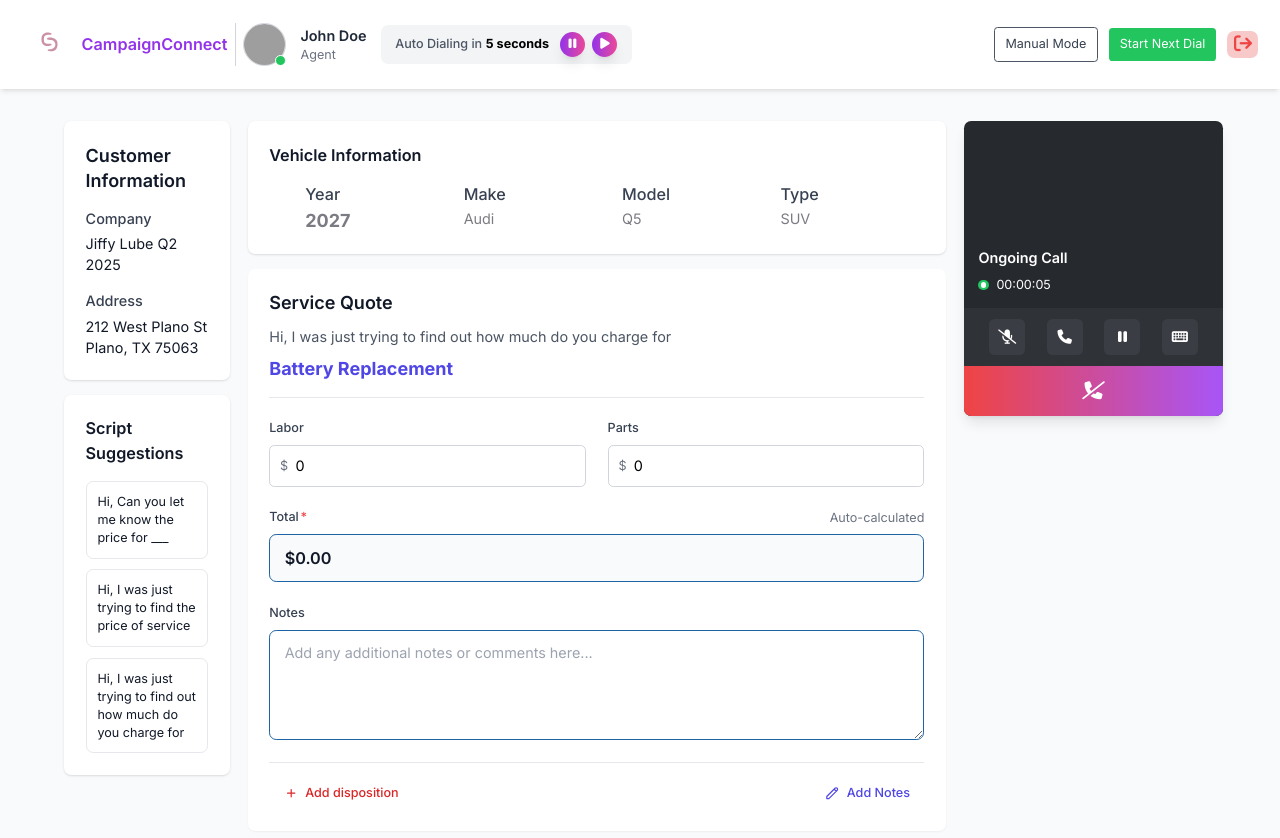
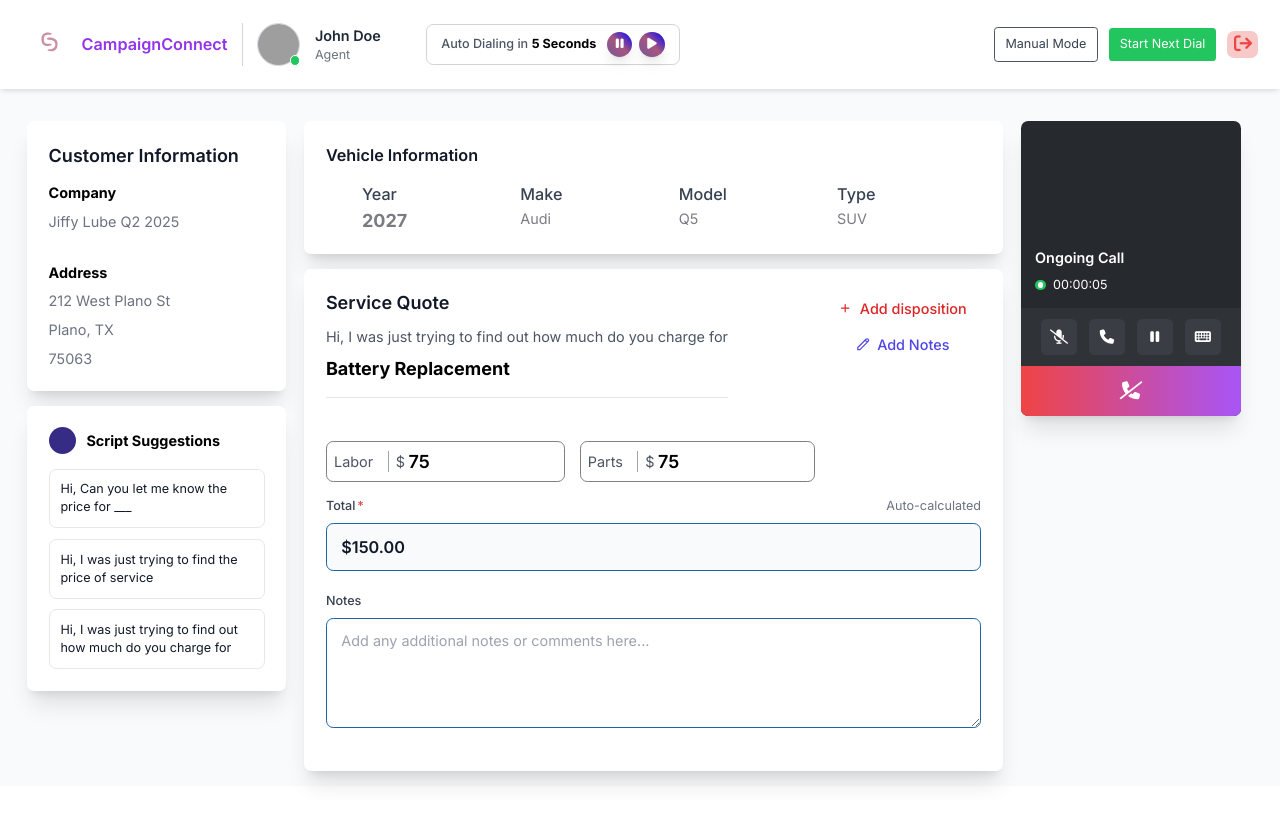
Before and after one commit to RK-GitaIT/campaign_connect_app, a Next.js app: page / in a window 1280 px wide. Shown: the top 838 px of the page. After the commit the page ends 800 px from the top, so only its background shows below. Built offline with nearby package versions, Linux system fonts and the light colour scheme; grey boxes are pictures that could not be loaded.

Commit message:
UI Fixes

```diff
--- a/src/app/page.tsx
+++ b/src/app/page.tsx
@@ -14,21 +14,21 @@ export default function Home() {
 <CampaignProvider>
   <div className="min-h-screen bg-[#F9FAFB]">
     <Header />
-    <main className="container mx-auto py-4">
-      <div className="flex flex-col md:flex-row gap-5">
-        <div className="w-full md:w-2/3 lg:w-[400px]">
+    <main className="py-4">
+  <div className="flex flex-col md:flex-row gap-5 justify-center  ml-[30px]">
+    <div className="w-full md:w-[25%] lg:w-[25%]">
       <CustomerInfo />
       <div className="mt-4">
         <ScriptSuggestions />
       </div>
     </div>
 
-        <div className="flex-1 max-w-[800px]">
+    <div className="flex-1 md:w-[67%] lg:w-[67%]">
       <VehicleInfo />
       <ServiceInfo />
     </div>
 
-        <div className="w-full md:w-1/3 lg:w-[280px]">
+    <div className="w-full md:w-[25%] lg:w-[25%]">
       <OngoingCall />
     </div>
   </div>
--- a/src/components/CustomerInfo.tsx
+++ b/src/components/CustomerInfo.tsx
@@ -10,19 +10,28 @@ export default function CustomerInfo() {
 
   return (
 
-    <div className="bg-white rounded-lg shadow p-4 md:p-6 mb-4">
+    <div className=" bg-white rounded-lg shadow-xl p-4 md:p-6 mb-4 items-center">
       <h2 className="text-lg md:text-xl font-semibold text-gray-900 mb-4">Customer Information</h2>
-      <div className="space-y-4">
+      <div className="space-y-8">
         <div>
-          <label className="block text-sm md:text-base font-medium text-gray-700">Company</label>
-          <p className="mt-1 text-sm md:text-base text-gray-900">{currentCall.customerInfo.company}</p>
+          <label className="font-bold">Company</label>
+          <p className="text-gray-500 font-norma mt-2">{currentCall.customerInfo.company}</p>
         </div>
         <div>
-          <label className="block text-sm md:text-base font-medium text-gray-700">Address</label>
-          <p className="mt-1 text-sm md:text-base text-gray-900">
-            {currentCall.customerInfo.address.street}<br />
-            {currentCall.customerInfo.address.city}, {currentCall.customerInfo.address.state} {currentCall.customerInfo.address.zipCode}
-          </p>
+          <label className="font-bold">Address</label>
+          <ul className="text-gray-500 font-normal list-none space-y-2 mt-2">
+            {currentCall?.customerInfo?.address?.street && (
+              <li>{currentCall.customerInfo.address.street}</li>
+            )}
+            {currentCall?.customerInfo?.address?.city && currentCall?.customerInfo?.address?.state && (
+              <li>
+                {currentCall.customerInfo.address.city}, {currentCall.customerInfo.address.state}
+              </li>
+            )}
+            {currentCall?.customerInfo?.address?.zipCode && (
+              <li>{currentCall.customerInfo.address.zipCode}</li>
+            )}
+          </ul>
         </div>
       </div>
     </div>
--- a/src/components/Header.tsx
+++ b/src/components/Header.tsx
@@ -21,7 +21,7 @@ export default function Header() {
     <div className="flex flex-col md:flex-row items-center justify-between bg-white shadow-md p-4 mb-5 pl-6 pr-6">
 
       {/* Left Section */}
-      <div className="flex items-center space-x-2 mb-4 md:mb-0">
+      <div className="flex items-center space-x-4 mb-4 md:mb-0">
         <div className="flex items-center">
           {/* SVG Logo */}
           <svg
@@ -68,18 +68,16 @@ export default function Header() {
       </div>
 
       {/* Auto Dialing Section */}
-      <div className="flex items-center rounded-lg px-4 py-2 text-gray-600 text-sm font-medium bg-gray-100 mb-4 md:mb-0 md:ml-4">
-        <span>Auto Dialing in</span>
-        <span className="font-bold ml-1 text-black">{autoDialCountdown} seconds</span>
-
-<button className="ml-3 w-7 h-7 flex items-center justify-center rounded-full text-white shadow-lg bg-gradient-to-r from-purple-600 to-pink-500 hover:scale-110 transition-transform duration-300">
-    <i className="fas fa-pause"></i>
-</button>
-
-<button className="ml-2 w-7 h-7 flex items-center justify-center rounded-full text-white shadow-lg bg-gradient-to-r from-purple-600 to-pink-500 hover:scale-110 transition-transform duration-300">
-    <i className="fas fa-play"></i>
-</button>
-      </div>
+      <div className="flex items-center rounded-lg px-4 py-2 text-gray-600 text-sm font-medium auto-dial mb-4 md:mb-0 md:ml-[50px]">
+          <span>Auto Dialing in</span>
+          <span className="font-bold ml-1 text-black">{autoDialCountdown} Seconds</span>
+          <button className="ml-3 w-7 h-7 flex items-center justify-center rounded-full text-white shadow-lg pause-play  hover-effect">
+            <i className="fas fa-pause"></i>
+          </button>
+          <button className="ml-2 w-7 h-7 flex items-center justify-center rounded-full text-white shadow-lg pause-play  hover-effect">
+            <i className="fas fa-play "></i>
+          </button>
+        </div>
 
       {/* Right Section (Buttons) */}
       <div className="flex items-center space-x-3 justify-between md:ml-auto">
--- a/src/components/OngoingCall.tsx
+++ b/src/components/OngoingCall.tsx
@@ -47,7 +47,7 @@ export default function OngoingCall() {
   };
 
   return (
-    <div className="w-72 bg-[#26292E] rounded-lg shadow-lg overflow-hidden">
+    <div className="w-[85%] bg-[#26292E] rounded-lg shadow-xl overflow-hidden">
       {/*
         TOP SECTION:
         Large dark area for "Ongoing Call" label,
--- a/src/components/ScriptSuggestions.tsx
+++ b/src/components/ScriptSuggestions.tsx
@@ -9,8 +9,12 @@ export default function ScriptSuggestions() {
   if (!currentCall) return null;
 
   return (
-    <div className="bg-white rounded-lg shadow p-4 md:p-6">
-    <h2 className="text-lg font-semibold text-gray-900 mb-4">Script Suggestions</h2>
+    <div className="bg-white rounded-lg shadow-xl p-4 md:p-6">
+    <div className="flex items-center space-x-3 mb-4">
+      <span className="bg-[#362b85] h-[30px] w-[30px] rounded-full flex"></span>
+      <h2 className="font-bold">Script Suggestions</h2>
+    </div>
+
     <div className="space-y-3">
       {currentCall.scriptSuggestions.map((suggestion) => (
         <button
--- a/src/components/ServiceInfo.tsx
+++ b/src/components/ServiceInfo.tsx
@@ -5,8 +5,8 @@ import { useCampaign } from '../context/CampaignContext';
 
 export default function ServiceInfo() {
   const { currentCall, updateCallInfo } = useCampaign();
-  const [labor, setLabor] = useState(currentCall?.serviceInfo.labor || 0);
-  const [parts, setParts] = useState(currentCall?.serviceInfo.parts || 0);
+  const [labor, setLabor] = useState(currentCall?.serviceInfo.labor || 75);
+  const [parts, setParts] = useState(currentCall?.serviceInfo.parts || 75);
   const [notes, setNotes] = useState(currentCall?.serviceInfo.notes || '');
 
   useEffect(() => {
@@ -26,52 +26,55 @@ export default function ServiceInfo() {
   if (!currentCall) return null;
 
   return (
-    <div className="bg-white rounded-lg shadow-sm p-6 mt-4">
+    <div className="bg-white rounded-lg shadow-xl p-6 mt-4">
+      <div className='flex justify-between'>
           <div className="mb-6 border-b pb-4">
             <h2 className="text-xl font-semibold text-gray-900 mb-3">Service Quote</h2>
             <p className="text-[16px] text-gray-600">
               Hi, I was just trying to find out how much do you charge for
             </p>
-        <h3 className="text-[20px] font-bold text-indigo-600 mt-2">
+            <h3 className="text-[20px] font-bold  mt-2">
               {currentCall.service}
             </h3>
           </div>
-
-      <div className="grid grid-cols-2 gap-6 mb-6">
-    <div>
-        <label className="block text-[14px] font-medium text-gray-700 mb-2">
-            Labor
-        </label>
-        <div className="relative">
-            <div className="absolute inset-y-0 left-0 pl-3 flex items-center pointer-events-none">
-                <span className="text-gray-500 text-[14px]">$</span>
-            </div>
-            <input
-                type="text"
-                value={labor}
-                onChange={(e) => setLabor(Number(e.target.value))}
-                className="block w-full pl-7 pr-3 py-2.5 border-2 border-gray-300 rounded-md  focus:border-[#1e64a4] focus:outline-none text-[16px]"
-                placeholder="75"
-            />
+          <div className="flex flex-col items-center">
+        <button className="inline-flex items-center px-4 py-2 text-md font-medium text-red-600 hover:scale-110 transition-transform duration-300">
+          <svg className="w-4 h-4 mr-2" fill="none" stroke="currentColor" viewBox="0 0 24 24">
+            <path strokeLinecap="round" strokeLinejoin="round" strokeWidth="2" d="M12 6v6m0 0v6m0-6h6m-6 0H6" />
+          </svg>
+          Add disposition
+        </button>
+        <button className="inline-flex items-center px-4 py-2 text-md font-medium text-indigo-600 hover:scale-110 transition-transform duration-300">
+          <svg className="w-4 h-4 mr-2" fill="none" stroke="currentColor" viewBox="0 0 24 24">
+            <path strokeLinecap="round" strokeLinejoin="round" strokeWidth="2" d="M15.232 5.232l3.536 3.536m-2.036-5.036a2.5 2.5 0 113.536 3.536L6.5 21.036H3v-3.572L16.732 3.732z" />
+          </svg>
+          Add Notes
+        </button>
       </div>
       </div>
 
-    <div>
-        <label className="block text-[14px] font-medium text-gray-700 mb-2">
-            Parts
-        </label>
-        <div className="relative">
-            <div className="absolute inset-y-0 left-0 pl-3 flex items-center pointer-events-none">
-                <span className="text-gray-500 text-[14px]">$</span>
+      <div className="flex space-x-4 mb-4 mt-6">
+
+                <div className="flex items-center border p-2 rounded-lg labor-input">
+                    <label className="mr-2 text-gray-600">Labor</label>
+                    <div className="h-6 w-[1px] bg-gray-400 mx-2"></div>
+                    <span className="mr-1 text-gray-600">$</span>
+                    <input type="text"
+                      value={labor}
+                      onChange={(e) => setLabor(Number(e.target.value))}
+                    className="w-full md:w-[165px] border-none focus:outline-none font-semibold text-xl"/>
                 </div>
-            <input
-                type="text"
+
+
+                <div className="flex items-center border p-2 rounded-lg labor-input" >
+                    <label className="mr-2 text-gray-600">Parts</label>
+
+                    <div className="h-6 w-[1px] bg-gray-400 mx-2"></div>
+                    <span className="mr-1 text-gray-600">$</span>
+                    <input type="text"
                     value={parts}
                     onChange={(e) => setParts(Number(e.target.value))}
-                className="block w-full pl-7 pr-3 py-2.5 border-2 border-gray-300 rounded-md   focus:border-[#1e64a4] focus:outline-none text-[16px] "
-                placeholder="75"
-            />
-        </div>
+                    className="w-full md:w-[165px] border-none focus:outline-none font-semibold text-xl" />
                 </div>
             </div>
 
@@ -103,20 +106,7 @@ export default function ServiceInfo() {
     />
 </div>
 
-      <div className="flex justify-between items-center pt-4 border-t">
-        <button className="inline-flex items-center px-4 py-2 text-sm font-medium text-red-600 hover:text-red-700 focus:outline-none focus:ring-2 focus:ring-offset-2 focus:ring-red-500">
-          <svg className="w-4 h-4 mr-2" fill="none" stroke="currentColor" viewBox="0 0 24 24">
-            <path strokeLinecap="round" strokeLinejoin="round" strokeWidth="2" d="M12 6v6m0 0v6m0-6h6m-6 0H6" />
-          </svg>
-          Add disposition
-        </button>
-        <button className="inline-flex items-center px-4 py-2 text-sm font-medium text-indigo-600 hover:text-indigo-700 focus:outline-none focus:ring-2 focus:ring-offset-2 focus:ring-indigo-500">
-          <svg className="w-4 h-4 mr-2" fill="none" stroke="currentColor" viewBox="0 0 24 24">
-            <path strokeLinecap="round" strokeLinejoin="round" strokeWidth="2" d="M15.232 5.232l3.536 3.536m-2.036-5.036a2.5 2.5 0 113.536 3.536L6.5 21.036H3v-3.572L16.732 3.732z" />
-          </svg>
-          Add Notes
-        </button>
-      </div>
+
     </div>
   );
 }
--- a/src/components/VehicleInfo.tsx
+++ b/src/components/VehicleInfo.tsx
@@ -9,7 +9,7 @@ export default function VehicleInfo() {
   if (!currentCall) return null;
 
   return (
-    <div className="bg-white rounded-lg shadow p-6">
+    <div className="bg-white rounded-lg shadow-xl p-6">
   <h2 className="text-lg font-semibold text-gray-900 mb-4">Vehicle Information</h2>
   <div className="flex flex-col lg:flex-row gap-4 pl-10">
     {/* First Row: Year and Make */}
```
Lines whose indentation alone changed are shown as unchanged.
